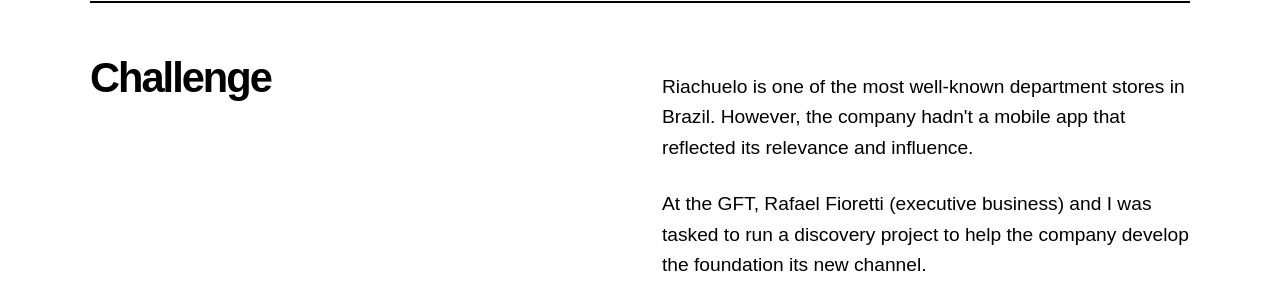
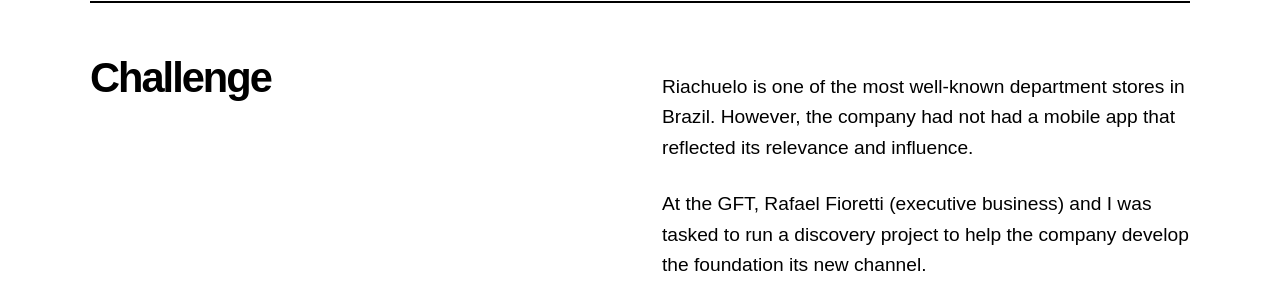
Before and after one commit to drigoteixeira/drigoteixeira.github.io, a Jekyll site: the page built from work/riachuelo/index.html, in a window 1280 px wide and 900 px high. Shown: the part 465-765 px from the top of the window. Built offline with Jekyll 4.4.1, drawn with Linux system fonts in a browser that asks for light colours.

Commit message:
Update cases grammar

```diff
--- a/work/preferencia/index.html
+++ b/work/preferencia/index.html
@@ -62,7 +62,7 @@
             <h2>The design process</h2>
         </div>
         <div class="six columns">
-            <p>In the project with the A2 team, my responsibilities included information architecture - site maps and wireframes -  UI Design, and front-end development. </p>
+            <p>During the project with the A2 team, my responsibilities included information architecture - site maps and wireframes -  UI Design, and front-end development. </p>
         </div>
     </div>
 </div>
--- a/work/riachuelo/index.html
+++ b/work/riachuelo/index.html
@@ -43,7 +43,7 @@
 
 		<div class="six columns">
 
-            <p>Riachuelo is one of the most well-known department stores in Brazil. However, the company hadn't a mobile app that reflected its relevance and influence. </p>
+            <p>Riachuelo is one of the most well-known department stores in Brazil. However, the company had not had a mobile app that reflected its relevance and influence. </p>
 
 			<p>At the GFT, Rafael Fioretti (executive business) and I was tasked to run a discovery project to help the company develop the foundation its new channel.</p>
 
```
